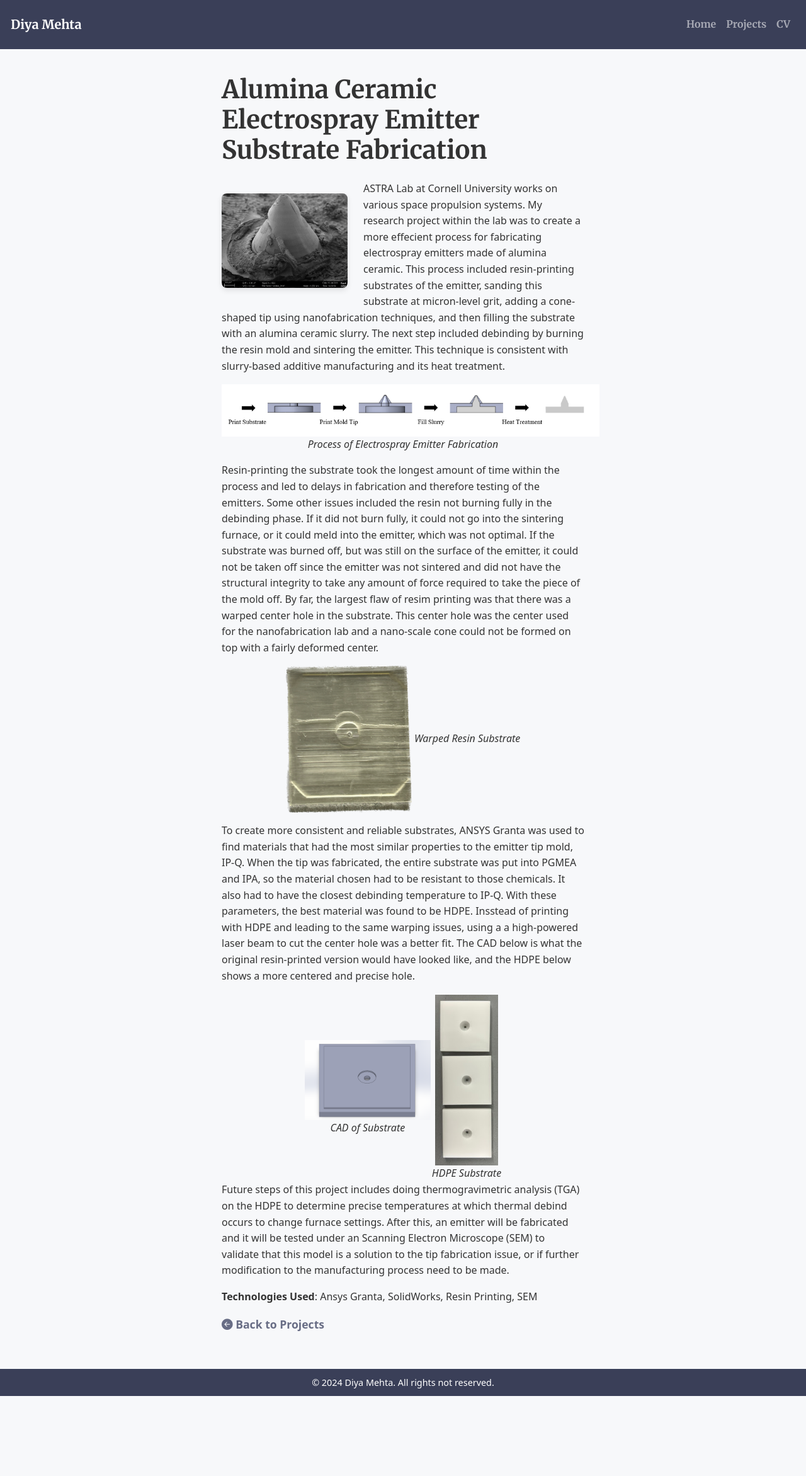
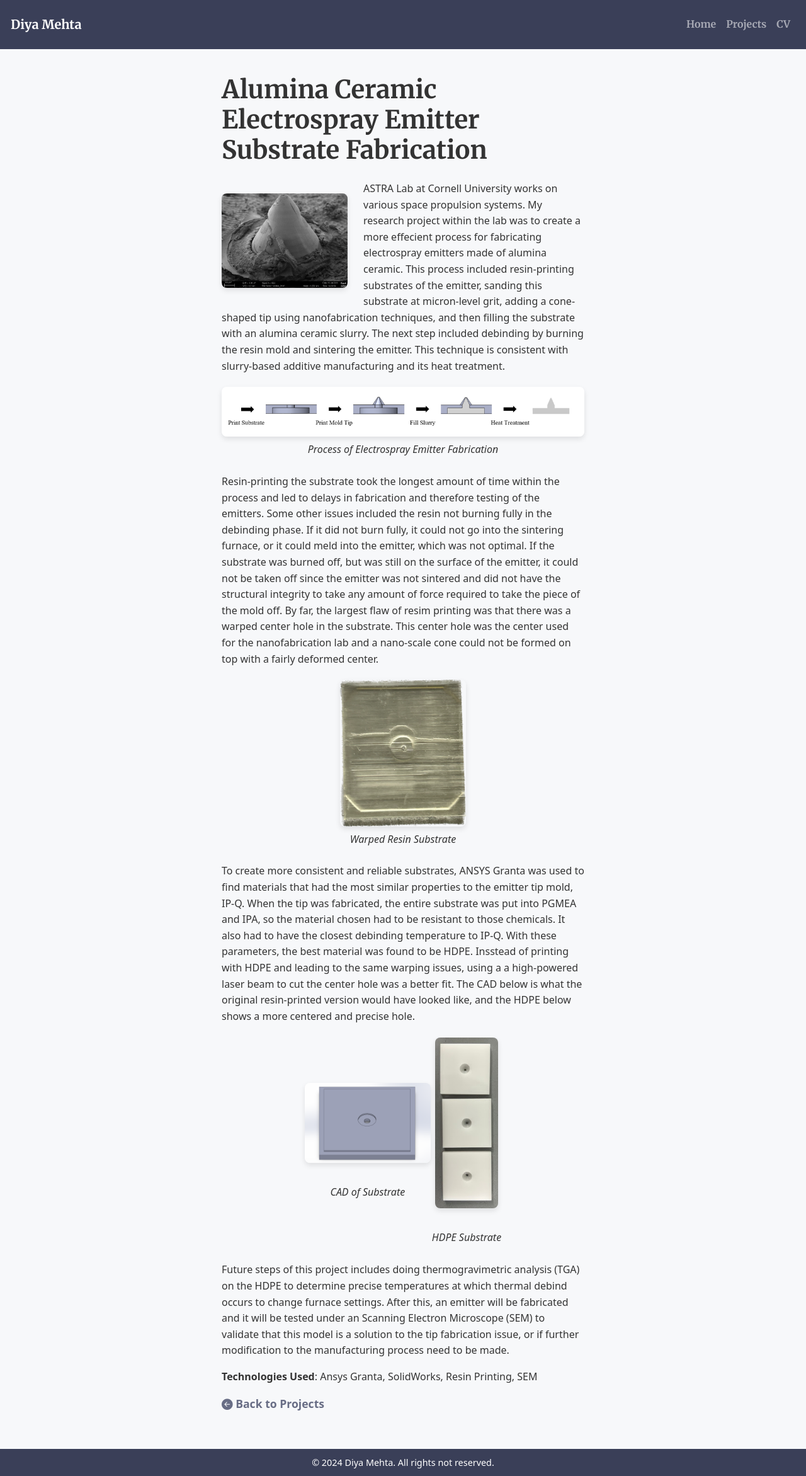
Before and after one commit to Dtm01/portfolio, a Jekyll site: the page built from _projects/2023- Electrospray Emitter Fabrication.md, in a window 1280 px wide. Shown: the whole page at 63% size. Built offline with Jekyll 4.4.1, drawn with Linux system fonts in a browser that asks for light colours; before the commit the page ends 2216 px from its top, so only the background shows below that.

Commit message:
Image caption fix?

```diff
--- a/_projects/2023- Electrospray Emitter Fabrication.md
+++ b/_projects/2023- Electrospray Emitter Fabrication.md
@@ -9,7 +9,7 @@ image: assets/images/emittersem.jpeg
 
 ASTRA Lab at Cornell University works on various space propulsion systems. My research project within the lab was to create a more effecient process for fabricating electrospray emitters made of alumina ceramic. This process included resin-printing substrates of the emitter, sanding this substrate at micron-level grit, adding a cone-shaped tip using nanofabrication techniques, and then filling the substrate with an alumina ceramic slurry. The next step included debinding by burning the resin mold and sintering the emitter. This technique is consistent with slurry-based additive manufacturing and its heat treatment.
 
-<p align="center">
+<p class="centered-image-block">
   <img src="{{ 'assets/images/process.png' | relative_url }}" width="600">
   <i>Process of Electrospray Emitter Fabrication</i>
 </p>
@@ -19,7 +19,7 @@ Resin-printing the substrate took the longest amount of time within the process
 
 
 
-<p align="center">
+<p class="centered-image-block">
   <img src="{{ 'assets/images/deform.png' | relative_url }}"  width="200">
   <i>Warped Resin Substrate</i>
 </p>
@@ -28,19 +28,19 @@ Resin-printing the substrate took the longest amount of time within the process
 To create more consistent and reliable substrates, ANSYS Granta was used to find materials that had the most similar properties to the emitter tip mold, IP-Q. When the tip was fabricated, the entire substrate was put into PGMEA and IPA, so the material chosen had to be resistant to those chemicals. It also had to have the closest debinding temperature to IP-Q. With these parameters, the best material was found to be HDPE. Insstead of printing with HDPE and leading to the same warping issues, using a a high-powered laser beam to cut the center hole was a better fit. The CAD below is what the original resin-printed version would have looked like, and the HDPE below shows a more centered and precise hole.
 
 
-<div align="center">
-<table>
-  <tr>
-    <td align="center">
-      <img src="{{'assets/images/picture.png' | relative_url}}" width="200"><br>
-      <em><i>CAD of Substrate</i></em>
-    </td>
-    <td align="center">
-      <img src="{{'assets/images/hole.png' | relative_url}}" width="100"><br>
-      <em><i>HDPE Substrate</i></em>
-    </td>
-  </tr>
-</table>
+<div class="centered-image-block">
+  <table>
+    <tr>
+      <td>
+        <img src="{{ 'assets/images/picture.png' | relative_url }}" width="200"><br>
+        <em><i>CAD of Substrate</i></em>
+      </td>
+      <td>
+        <img src="{{ 'assets/images/hole.png' | relative_url }}" width="100"><br>
+        <em><i>HDPE Substrate</i></em>
+      </td>
+    </tr>
+  </table>
 </div>
 
 
--- a/_sass/custom.scss
+++ b/_sass/custom.scss
@@ -108,6 +108,35 @@ footer {
   vertical-align: top;
 }
 
+.centered-image-block {
+  text-align: center;
+  margin: 20px 0 25px;
+}
+
+.centered-image-block img {
+  display: block;
+  margin: 0 auto 8px;
+  max-width: 100%;
+  height: auto;
+  border-radius: 8px;
+  box-shadow: 0 4px 8px rgba(0, 0, 0, 0.1);
+}
+
+.centered-image-block i,
+.centered-image-block em {
+  display: block;
+  text-align: center;
+  font-style: italic;
+}
+
+.centered-image-block table {
+  margin: 0 auto;
+}
+
+.centered-image-block td {
+  text-align: center;
+}
+
 .inline-image {
   max-width: 350px;
   margin: 0px 25px 15px 25px;
```
